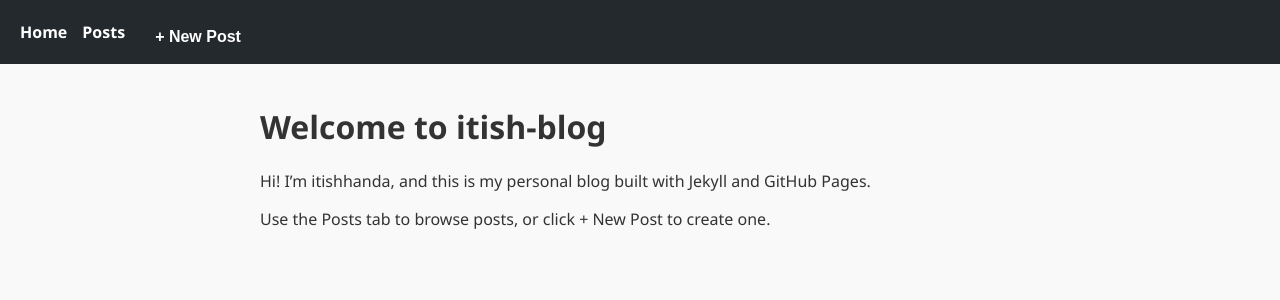
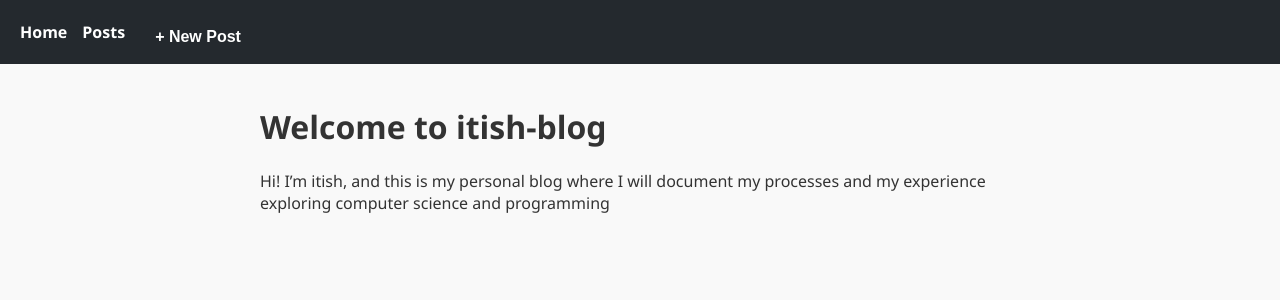
Before and after one commit to itishhanda/itish-blog, a Jekyll site: the page built from index.md, in a window 1280 px wide. Shown: the top 300 px of the page. Built offline with Jekyll 4.4.1, drawn with Linux system fonts in a browser that asks for light colours.

Commit message:
Update index.md

```diff
--- a/index.md
+++ b/index.md
@@ -6,6 +6,4 @@ permalink: /
 
 # Welcome to itish-blog
 
-Hi! I'm itishhanda, and this is my personal blog built with Jekyll and GitHub Pages.
-
-Use the Posts tab to browse posts, or click + New Post to create one.
+Hi! I'm itish, and this is my personal blog where I will document my processes and my experience exploring computer science and programming
```
